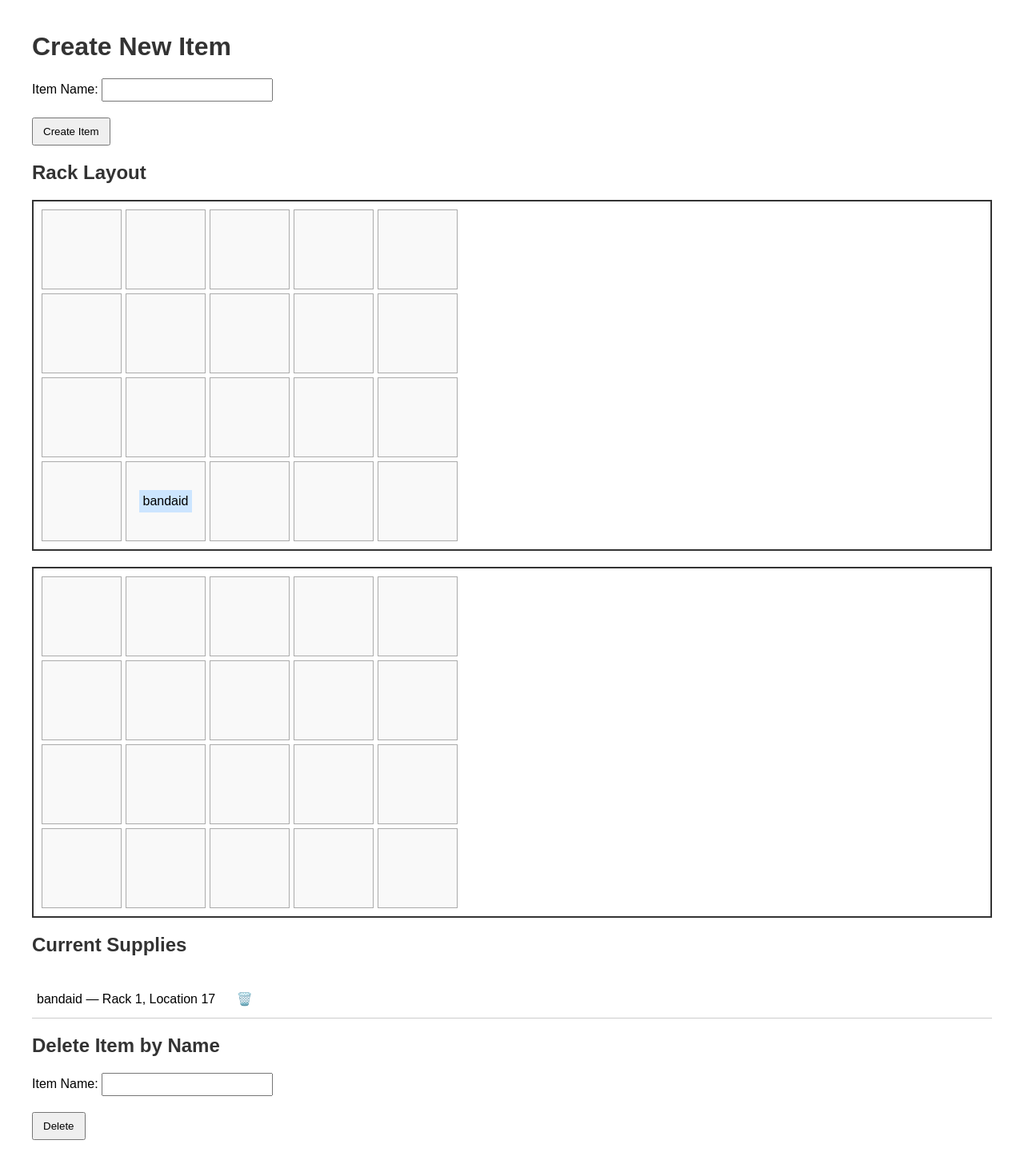
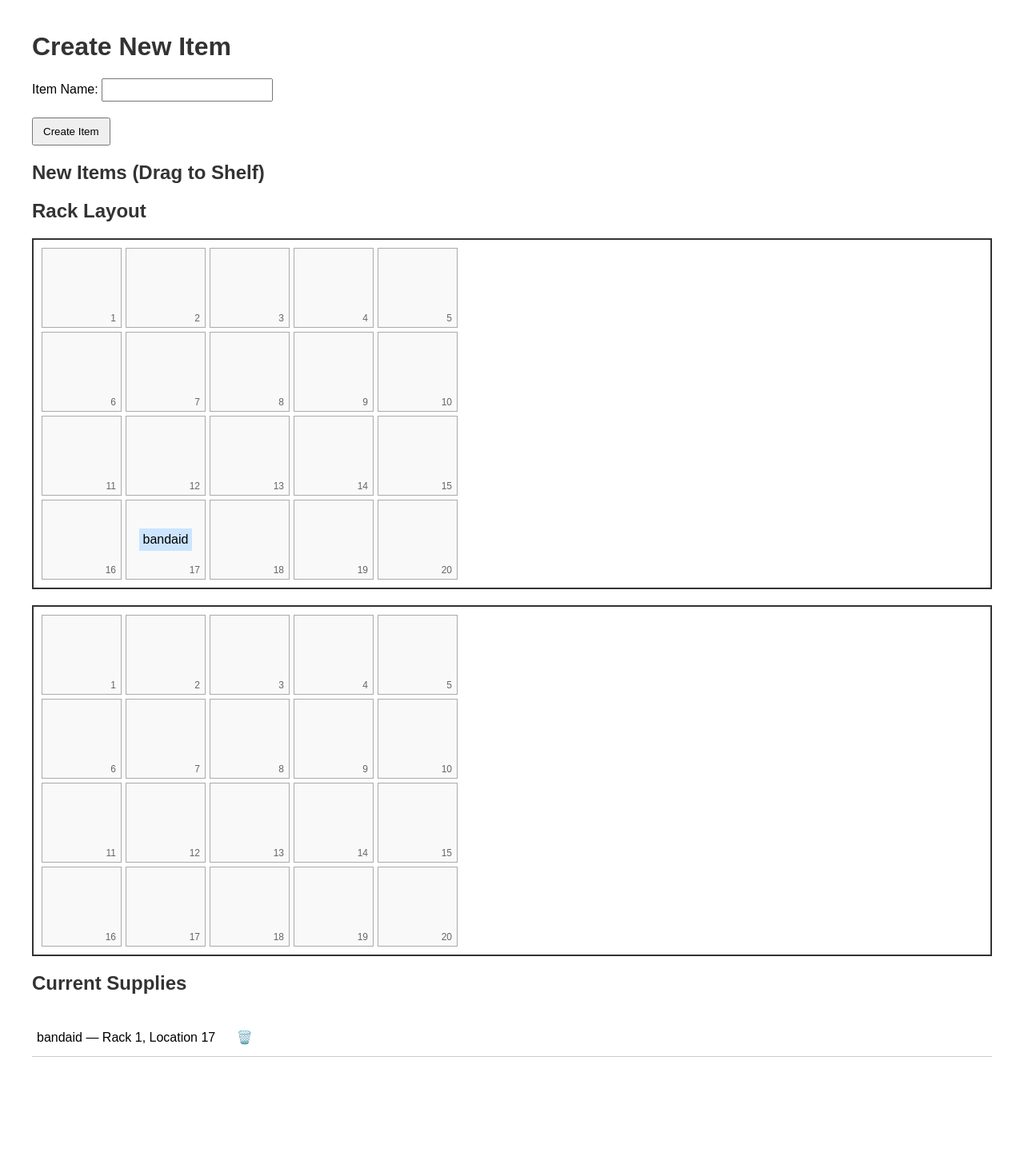
Before and after one commit to meganzupancic/HospitalRetrievalSystem, a Flask app: page / in a window 1280 px wide. Shown: the whole page at 80% size. After the commit the page ends 1322 px from the top, so only its background shows below. Run offline with Flask 3, Linux system fonts and the light colour scheme; data comes from the database, SQL or seed files in the repository; both versions use the stored data as it was after the commit; some libraries are stand-ins or nearby versions.

Commit message:
Got rid of 'delete item by name' and moved new items to top of UI

```diff
--- a/raspi_system/system_controller.py
+++ b/raspi_system/system_controller.py
@@ -69,7 +69,8 @@ class SystemUI:
 
         # Initial welcome message
         self.log(
-            "Welcome to the Hospital Retrieval System (prototype). Please say the wake word to begin..."
+            "Welcome to the Hospital Retrieval System (prototype). \n"
+            "Please say the wake word to begin..."
         )
 
     def log(self, message, tag=None):
--- a/templates/index.html
+++ b/templates/index.html
@@ -126,12 +126,24 @@
       cursor: pointer;
       font-size: 16px;
     }
+    .location-label {
+      position: absolute;
+      bottom: 4px;
+      right: 6px;
+      font-size: 12px;
+      color: #666;
+      pointer-events: none;
+    }
+
   </style>
 </head>
 <body>
   <h1>Create New Item</h1>
   <label>Item Name: <input type="text" id="new-item-name" required></label>
   <button onclick="createNewItem()">Create Item</button>
+  <div id="new-items-container" style="margin-top: 20px;">
+    <h2>New Items (Drag to Shelf)</h2>
+  </div>
 
   <h2>Rack Layout</h2>
   <div id="rack-container">
@@ -156,13 +168,6 @@
   </ul>
 
 
-  <h2>Delete Item by Name</h2>
-  <form method="POST" action="/delete_by_name">
-    <label>Item Name: <input type="text" name="item_name" required></label>
-    <button type="submit">Delete</button>
-  </form>
-
-
   <script>
     // Create rack layout
     for (let rackNum = 1; rackNum <= 2; rackNum++) {
@@ -174,9 +179,17 @@
         location.dataset.index = i;
         location.ondragover = (e) => e.preventDefault();
         location.ondrop = handleDrop;
+
+        // Add location number label
+        const label = document.createElement("div");
+        label.className = "location-label";
+        label.textContent = i + 1;
+        location.appendChild(label);
+
         rack.appendChild(location);
       }
     }
+
 
     function createNewItem() {
       const name = document.getElementById("new-item-name").value.trim();
@@ -190,7 +203,9 @@
         e.dataTransfer.setData("text/plain", name);
       };
 
-      document.body.appendChild(item);
+      const container = document.getElementById("new-items-container");
+      container.appendChild(item);
+
     }
 
     function handleDrop(e) {
```
Also changed, not shown: raspi_system/medical_supplies.db.
